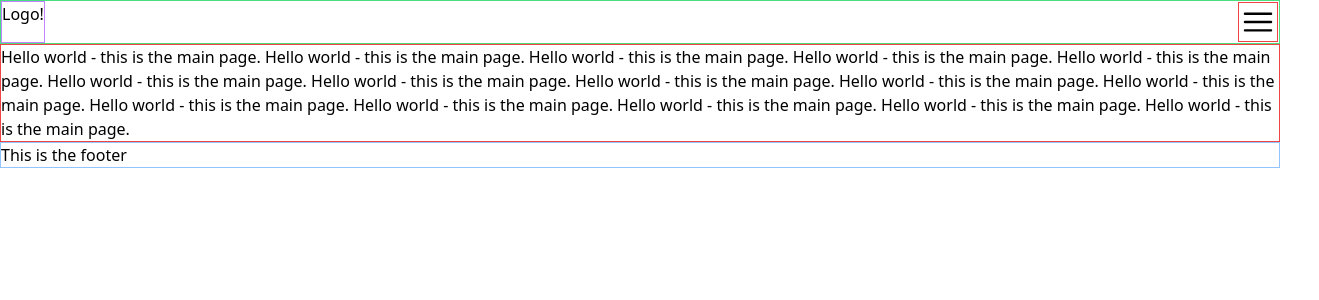
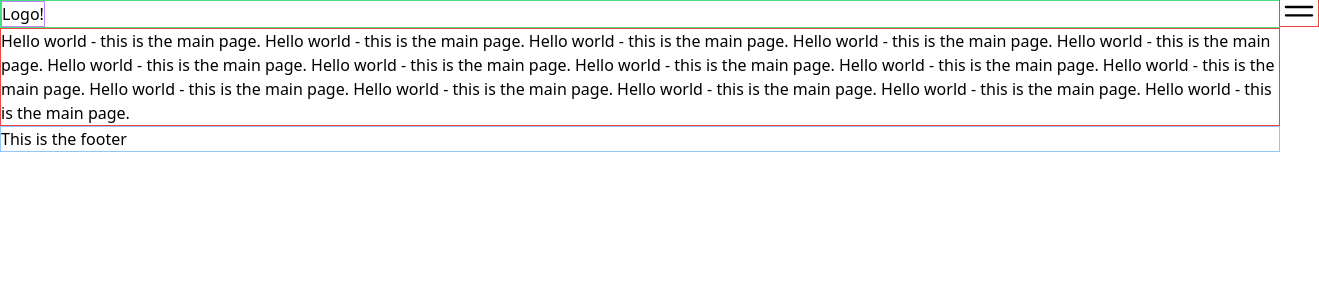
Before and after one commit to mbakaitis/san-next-flare-site, a Next.js app: page / in a window 1280 px wide. Shown: the top 300 px of the page, 1319 px wide, since content can reach past the window. Built offline with nearby package versions, Linux system fonts and the light colour scheme.

Commit message:
got rid of the awful table, used unordered list

```diff
--- a/app/globals.css
+++ b/app/globals.css
@@ -11,3 +11,7 @@
 .rtl-fix {
   direction: rtl;
 }
+
+.ltr-fix {
+  direction: ltr;
+}
--- a/components/composite/TopMenu.js
+++ b/components/composite/TopMenu.js
@@ -2,19 +2,15 @@ import { Bars3Icon } from '@heroicons/react/24/outline'
 
 export default function TopMenu({ className }) {
   return (
-    <div className="flex flex-col justify-end rtl:overflow-visible  group">
-      <table className="table-fixed rtl-fix">
-        <thead>
-          <tr>
-            <th><Bars3Icon className={className} /></th>
-          </tr>
-        </thead>
-        <tbody className="hidden border border-purple-300 group-hover:flex group-hover:flex-col group-hover:whitespace-nowrap group-hover:justify-end group-hover:px-4 bg-white absolute">
-          <tr ><td>Item 1</td></tr>
-          <tr ><td>Item 2</td></tr>
-          <tr ><td>Item 3</td></tr>
-        </tbody>
-      </table>
+    <div className="flex flex-col justify-end rtl:overflow-visible group">
+      <ul className="rtl-fix absolute">
+        <li><Bars3Icon className={className} /></li>
+        <div className="hidden border ltr-fix border-purple-300 group-hover:flex group-hover:flex-col group-hover:whitespace-nowrap group-hover:justify-end group-hover:px-4 bg-white absolute">
+          <li>Item 1</li>
+          <li>Item 2</li>
+          <li>Item 3</li>
+        </div>
+      </ul>
     </div>
   )
 }
```
